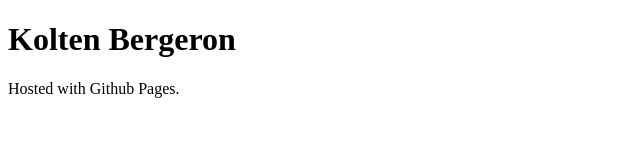
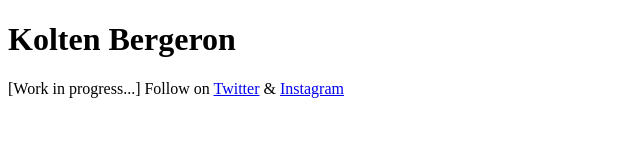
Before and after one commit to 0xKolten/koltenb.github.io, a plain HTML site: page index.html in a window 1280 px wide. Shown: the whole page, without its empty margins (0-640 px from the left). Drawn offline with Linux system fonts and the light colour scheme.

Commit message:
Added social media links

```diff
--- a/index.html
+++ b/index.html
@@ -4,7 +4,9 @@
 <body>
     <h1>Kolten Bergeron</h1>
     <p>
-        Hosted with Github Pages.
+        [Work in progress...]
+        Follow on <a href="www.twitter.com/koltenbergeron">Twitter</a> &
+        <a href="www.instagram.com/koltenbergeron">Instagram</a>
     </p>
 </body>
 </html>
```
